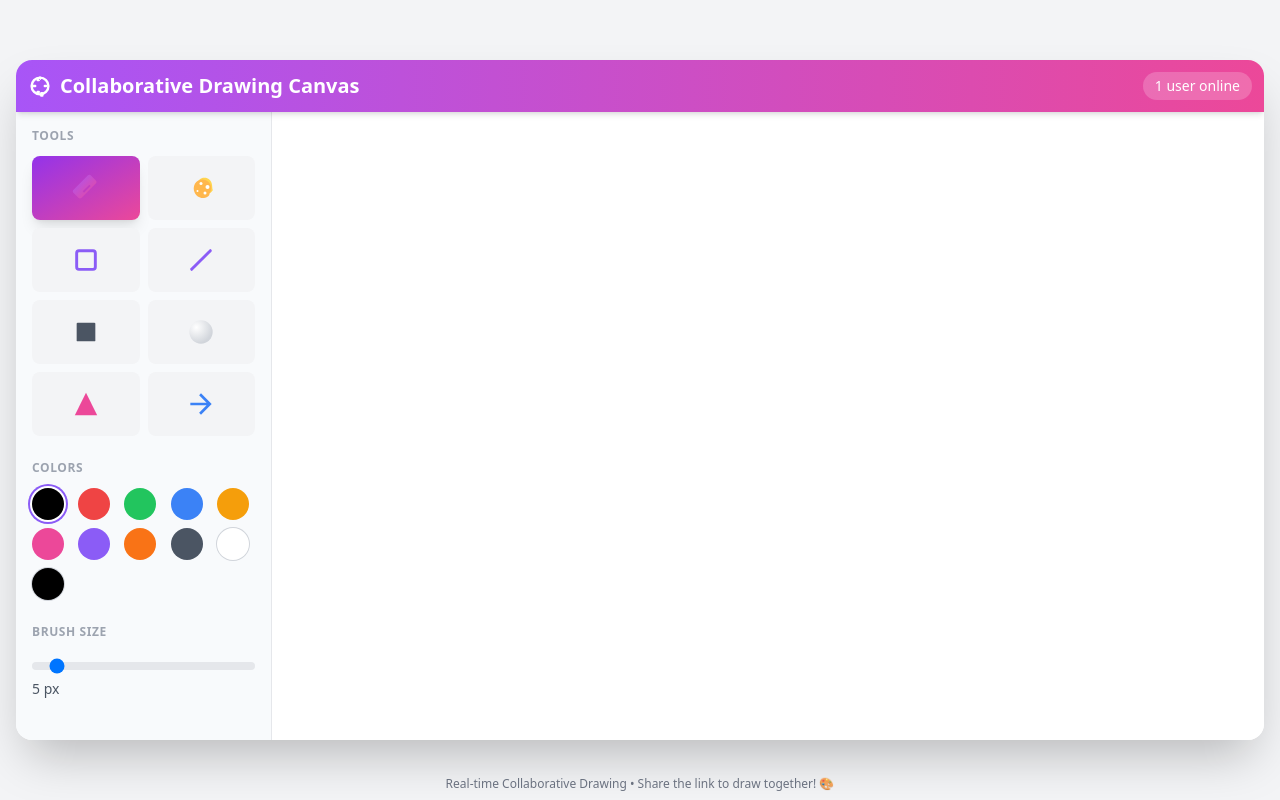
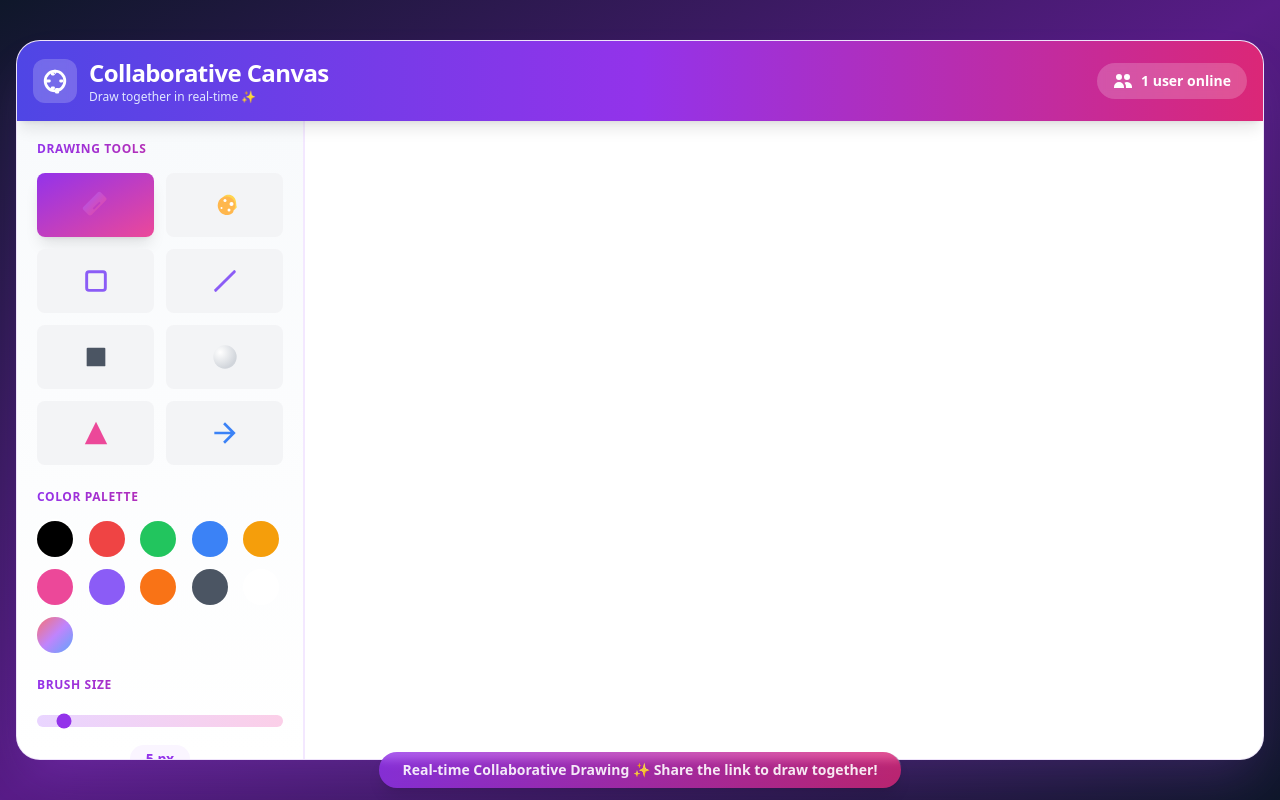
Before and after one commit to sindukuriTeja/flam, a website: page index.html in a window 1280 px wide. Drawn offline with nearby package versions, Linux system fonts and the light colour scheme; no server answers.

Commit message:
update the ui

```diff
--- a/index.html
+++ b/index.html
@@ -21,29 +21,37 @@
       }
     </script>
 </head>
-<body class="bg-gray-100 flex items-center justify-center min-h-screen p-4 font-sans">
-    <div class="w-full max-w-7xl h-[85vh] bg-white rounded-2xl shadow-2xl flex flex-col overflow-hidden">
+<body class="bg-gradient-to-br from-slate-900 via-purple-900 to-slate-900 flex items-center justify-center min-h-screen p-4 font-sans">
+    <div class="w-full max-w-7xl h-[90vh] bg-white/95 backdrop-blur-xl rounded-3xl shadow-2xl shadow-purple-500/20 flex flex-col overflow-hidden border border-purple-200/50">
       <!-- Header -->
-      <header class="bg-gradient-to-r from-purple-500 to-pink-500 text-white p-3 flex items-center justify-between shadow-md z-10">
-        <div class="flex items-center">
-          <svg xmlns="http://www.w3.org/2000/svg" class="h-6 w-6 mr-2" viewBox="0 0 20 20" fill="currentColor">
-            <path d="M10 2a1 1 0 00-1 1v1a1 1 0 002 0V3a1 1 0 00-1-1zM4 10a1 1 0 011-1h1a1 1 0 110 2H5a1 1 0 01-1-1zM10 16a1 1 0 011-1h1a1 1 0 110 2h-1a1 1 0 01-1-1zM16 10a1 1 0 01-1 1h-1a1 1 0 110-2h1a1 1 0 011 1zM3 10a1 1 0 011-1h1a1 1 0 110 2H4a1 1 0 01-1-1zM10 18a1 1 0 011-1h1a1 1 0 110 2h-1a1 1 0 01-1-1zM7 5a1 1 0 011-1h1a1 1 0 110 2H8a1 1 0 01-1-1zM7 15a1 1 0 011-1h1a1 1 0 110 2H8a1 1 0 01-1-1z" />
-            <path fill-rule="evenodd" d="M10 4a6 6 0 100 12 6 6 0 000-12zM2 10a8 8 0 1116 0 8 8 0 01-16 0z" clip-rule="evenodd" />
+      <header class="bg-gradient-to-r from-indigo-600 via-purple-600 to-pink-600 text-white p-4 flex items-center justify-between shadow-lg z-10">
+        <div class="flex items-center gap-3">
+          <div class="bg-white/20 backdrop-blur-sm p-2 rounded-xl">
+            <svg xmlns="http://www.w3.org/2000/svg" class="h-7 w-7" viewBox="0 0 20 20" fill="currentColor">
+              <path d="M10 2a1 1 0 00-1 1v1a1 1 0 002 0V3a1 1 0 00-1-1zM4 10a1 1 0 011-1h1a1 1 0 110 2H5a1 1 0 01-1-1zM10 16a1 1 0 011-1h1a1 1 0 110 2h-1a1 1 0 01-1-1zM16 10a1 1 0 01-1 1h-1a1 1 0 110-2h1a1 1 0 011 1zM3 10a1 1 0 011-1h1a1 1 0 110 2H4a1 1 0 01-1-1zM10 18a1 1 0 011-1h1a1 1 0 110 2h-1a1 1 0 01-1-1zM7 5a1 1 0 011-1h1a1 1 0 110 2H8a1 1 0 01-1-1zM7 15a1 1 0 011-1h1a1 1 0 110 2H8a1 1 0 01-1-1z" />
+              <path fill-rule="evenodd" d="M10 4a6 6 0 100 12 6 6 0 000-12zM2 10a8 8 0 1116 0 8 8 0 01-16 0z" clip-rule="evenodd" />
+            </svg>
+          </div>
+          <div>
+            <h1 class="text-2xl font-bold tracking-tight">Collaborative Canvas</h1>
+            <p class="text-xs text-indigo-100">Draw together in real-time ✨</p>
+          </div>
+        </div>
+        <div id="user-count" class="text-sm bg-white/20 backdrop-blur-sm px-4 py-2 rounded-full font-semibold flex items-center gap-2">
+          <svg xmlns="http://www.w3.org/2000/svg" class="h-5 w-5" viewBox="0 0 20 20" fill="currentColor">
+            <path d="M9 6a3 3 0 11-6 0 3 3 0 016 0zM17 6a3 3 0 11-6 0 3 3 0 016 0zM12.93 17c.046-.327.07-.66.07-1a6.97 6.97 0 00-1.5-4.33A5 5 0 0119 16v1h-6.07zM6 11a5 5 0 015 5v1H1v-1a5 5 0 015-5z" />
           </svg>
-          <h1 class="text-xl font-bold">Collaborative Drawing Canvas</h1>
-        </div>
-        <div id="user-count" class="text-sm bg-white bg-opacity-20 px-3 py-1 rounded-full">
-          1 user online
+          <span>1 user online</span>
         </div>
       </header>
       <div class="w-full flex flex-row flex-grow overflow-hidden">
         <!-- Toolbar -->
-        <div id="toolbar" class="bg-toolbar-bg p-4 flex flex-col items-center justify-start gap-6 border-r border-gray-200 overflow-y-auto w-64">
+        <div id="toolbar" class="bg-gradient-to-b from-slate-50 to-white p-5 flex flex-col items-center justify-start gap-6 border-r-2 border-purple-100 overflow-y-auto w-72 shadow-xl">
 
           <!-- Tools -->
           <div class="w-full">
-            <h3 class="text-xs font-bold text-gray-400 mb-3 tracking-wider uppercase">Tools</h3>
-            <div id="tool-container" class="grid grid-cols-2 gap-2">
+            <h3 class="text-xs font-bold text-transparent bg-clip-text bg-gradient-to-r from-purple-600 to-pink-600 mb-4 tracking-wider uppercase">Drawing Tools</h3>
+            <div id="tool-container" class="grid grid-cols-2 gap-3">
                 <button data-tool="brush" class="tool-btn p-2 rounded-lg flex justify-center items-center h-16 w-full" aria-label="Brush Tool">
                     <svg xmlns="http://www.w3.org/2000/svg" class="w-8 h-8" viewBox="0 0 24 24">
                         <defs>
@@ -103,19 +111,19 @@
 
           <!-- Color Palette -->
           <div class="w-full">
-            <h3 class="text-xs font-bold text-gray-400 mb-3 tracking-wider uppercase">Colors</h3>
-            <div id="color-palette" class="grid grid-cols-5 gap-2">
-              <button data-color="#000000" class="w-8 h-8 rounded-full transition-transform transform hover:scale-110" style="background-color: #000000;" aria-label="Select color #000000"></button>
-              <button data-color="#ef4444" class="w-8 h-8 rounded-full transition-transform transform hover:scale-110" style="background-color: #ef4444;" aria-label="Select color #ef4444"></button>
-              <button data-color="#22c55e" class="w-8 h-8 rounded-full transition-transform transform hover:scale-110" style="background-color: #22c55e;" aria-label="Select color #22c55e"></button>
-              <button data-color="#3b82f6" class="w-8 h-8 rounded-full transition-transform transform hover:scale-110" style="background-color: #3b82f6;" aria-label="Select color #3b82f6"></button>
-              <button data-color="#f59e0b" class="w-8 h-8 rounded-full transition-transform transform hover:scale-110" style="background-color: #f59e0b;" aria-label="Select color #f59e0b"></button>
-              <button data-color="#ec4899" class="w-8 h-8 rounded-full transition-transform transform hover:scale-110" style="background-color: #ec4899;" aria-label="Select color #ec4899"></button>
-              <button data-color="#8b5cf6" class="w-8 h-8 rounded-full transition-transform transform hover:scale-110" style="background-color: #8b5cf6;" aria-label="Select color #8b5cf6"></button>
-              <button data-color="#f97316" class="w-8 h-8 rounded-full transition-transform transform hover:scale-110" style="background-color: #f97316;" aria-label="Select color #f97316"></button>
-              <button data-color="#4b5563" class="w-8 h-8 rounded-full transition-transform transform hover:scale-110" style="background-color: #4b5563;" aria-label="Select color #4b5563"></button>
-              <button data-color="#ffffff" class="w-8 h-8 rounded-full transition-transform transform hover:scale-110 ring-1 ring-gray-300" style="background-color: #ffffff;" aria-label="Select color #ffffff"></button>
-              <label class="block relative w-8 h-8 rounded-full cursor-pointer transition-transform transform hover:scale-110 ring-1 ring-gray-300" aria-label="Select custom color">
+            <h3 class="text-xs font-bold text-transparent bg-clip-text bg-gradient-to-r from-purple-600 to-pink-600 mb-4 tracking-wider uppercase">Color Palette</h3>
+            <div id="color-palette" class="grid grid-cols-5 gap-3">
+              <button data-color="#000000" class="w-9 h-9 rounded-full transition-all transform hover:scale-125 hover:shadow-lg ring-2 ring-offset-2 ring-transparent hover:ring-purple-300" style="background-color: #000000;" aria-label="Select color #000000"></button>
+              <button data-color="#ef4444" class="w-9 h-9 rounded-full transition-all transform hover:scale-125 hover:shadow-lg ring-2 ring-offset-2 ring-transparent hover:ring-red-300" style="background-color: #ef4444;" aria-label="Select color #ef4444"></button>
+              <button data-color="#22c55e" class="w-9 h-9 rounded-full transition-all transform hover:scale-125 hover:shadow-lg ring-2 ring-offset-2 ring-transparent hover:ring-green-300" style="background-color: #22c55e;" aria-label="Select color #22c55e"></button>
+              <button data-color="#3b82f6" class="w-9 h-9 rounded-full transition-all transform hover:scale-125 hover:shadow-lg ring-2 ring-offset-2 ring-transparent hover:ring-blue-300" style="background-color: #3b82f6;" aria-label="Select color #3b82f6"></button>
+              <button data-color="#f59e0b" class="w-9 h-9 rounded-full transition-all transform hover:scale-125 hover:shadow-lg ring-2 ring-offset-2 ring-transparent hover:ring-amber-300" style="background-color: #f59e0b;" aria-label="Select color #f59e0b"></button>
+              <button data-color="#ec4899" class="w-9 h-9 rounded-full transition-all transform hover:scale-125 hover:shadow-lg ring-2 ring-offset-2 ring-transparent hover:ring-pink-300" style="background-color: #ec4899;" aria-label="Select color #ec4899"></button>
+              <button data-color="#8b5cf6" class="w-9 h-9 rounded-full transition-all transform hover:scale-125 hover:shadow-lg ring-2 ring-offset-2 ring-transparent hover:ring-purple-300" style="background-color: #8b5cf6;" aria-label="Select color #8b5cf6"></button>
+              <button data-color="#f97316" class="w-9 h-9 rounded-full transition-all transform hover:scale-125 hover:shadow-lg ring-2 ring-offset-2 ring-transparent hover:ring-orange-300" style="background-color: #f97316;" aria-label="Select color #f97316"></button>
+              <button data-color="#4b5563" class="w-9 h-9 rounded-full transition-all transform hover:scale-125 hover:shadow-lg ring-2 ring-offset-2 ring-transparent hover:ring-gray-300" style="background-color: #4b5563;" aria-label="Select color #4b5563"></button>
+              <button data-color="#ffffff" class="w-9 h-9 rounded-full transition-all transform hover:scale-125 hover:shadow-lg ring-2 ring-offset-2 ring-gray-300 hover:ring-purple-300" style="background-color: #ffffff;" aria-label="Select color #ffffff"></button>
+              <label class="block relative w-9 h-9 rounded-full cursor-pointer transition-all transform hover:scale-125 hover:shadow-lg ring-2 ring-offset-2 ring-purple-300 bg-gradient-to-br from-red-400 via-purple-400 to-blue-400" aria-label="Select custom color">
                 <input type="color" value="#000000" class="absolute top-0 left-0 w-full h-full opacity-0 cursor-pointer">
               </label>
             </div>
@@ -123,17 +131,19 @@
 
           <!-- Brush Size Slider -->
           <div class="w-full">
-            <h3 class="text-xs font-bold text-gray-400 mb-3 tracking-wider uppercase">Brush Size</h3>
+            <h3 class="text-xs font-bold text-transparent bg-clip-text bg-gradient-to-r from-purple-600 to-pink-600 mb-4 tracking-wider uppercase">Brush Size</h3>
             <input
               id="brush-size"
               type="range"
               min="1"
               max="50"
               value="5"
-              class="w-full h-2 bg-gray-200 rounded-lg appearance-none cursor-pointer range-thumb-purple-500"
+              class="w-full h-3 bg-gradient-to-r from-purple-200 to-pink-200 rounded-lg appearance-none cursor-pointer accent-purple-600"
               aria-label="Adjust brush size"
             />
-            <span id="brush-size-value" class="text-sm font-medium text-gray-600 w-full text-center mt-2">5 px</span>
+            <div class="flex justify-center mt-3">
+              <span id="brush-size-value" class="text-sm font-bold text-purple-600 bg-purple-50 px-4 py-1 rounded-full">5 px</span>
+            </div>
           </div>
 
            <!-- Fill Shape Toggle -->
@@ -149,14 +159,14 @@
           <!-- Action Buttons -->
           <div class="grid grid-cols-2 gap-2 w-full mt-auto pt-4">
             <!-- Room/Share Section -->
-            <div class="col-span-2 mb-3 p-3 bg-gradient-to-r from-purple-50 to-pink-50 rounded-lg border border-purple-200">
+            <div class="col-span-2 mb-3 p-4 bg-gradient-to-br from-purple-50 via-pink-50 to-purple-50 rounded-xl border-2 border-purple-300 shadow-lg">
               <div class="flex items-center justify-between mb-2">
                 <span class="text-xs font-bold text-purple-700 uppercase tracking-wider">Collaboration</span>
                 <span id="room-id-display" class="text-xs text-purple-600 font-mono"></span>
               </div>
               <button
                 id="share-link-btn"
-                class="w-full p-2 rounded-lg bg-gradient-to-r from-purple-500 to-pink-500 text-white font-semibold hover:from-purple-600 hover:to-pink-600 transition-all flex items-center justify-center gap-2 shadow-md"
+                class="w-full p-3 rounded-xl bg-gradient-to-r from-purple-600 to-pink-600 text-white font-bold hover:from-purple-700 hover:to-pink-700 transition-all flex items-center justify-center gap-2 shadow-lg hover:shadow-xl hover:scale-105 transform"
                 aria-label="Share collaboration link"
               >
                 <svg xmlns="http://www.w3.org/2000/svg" class="h-5 w-5" viewBox="0 0 20 20" fill="currentColor"><path d="M15 8a3 3 0 10-2.977-2.63l-4.94 2.47a3 3 0 100 4.319l4.94 2.47a3 3 0 10.895-1.789l-4.94-2.47a3.027 3.027 0 000-.74l4.94-2.47C13.456 7.68 14.19 8 15 8z"/></svg>
@@ -164,7 +174,7 @@
               </button>
               <button
                 id="create-room-btn"
-                class="w-full mt-2 p-2 rounded-lg bg-white text-purple-600 font-semibold hover:bg-purple-50 transition-all flex items-center justify-center gap-2 border border-purple-300 text-sm"
+                class="w-full mt-2 p-3 rounded-xl bg-white text-purple-600 font-bold hover:bg-purple-100 transition-all flex items-center justify-center gap-2 border-2 border-purple-300 hover:border-purple-400 hover:scale-105 transform shadow-md"
                 aria-label="Create new room"
               >
                 <svg xmlns="http://www.w3.org/2000/svg" class="h-4 w-4" viewBox="0 0 20 20" fill="currentColor"><path fill-rule="evenodd" d="M10 3a1 1 0 011 1v5h5a1 1 0 110 2h-5v5a1 1 0 11-2 0v-5H4a1 1 0 110-2h5V4a1 1 0 011-1z" clip-rule="evenodd"/></svg>
@@ -174,7 +184,7 @@
 
             <button
               id="undo-btn"
-              class="p-3 rounded-lg bg-indigo-100 text-indigo-600 font-semibold hover:bg-indigo-200 transition-colors disabled:opacity-50 disabled:cursor-not-allowed flex items-center justify-center gap-2"
+              class="p-3 rounded-xl bg-gradient-to-br from-indigo-100 to-indigo-200 text-indigo-700 font-bold hover:from-indigo-200 hover:to-indigo-300 transition-all disabled:opacity-50 disabled:cursor-not-allowed flex items-center justify-center gap-2 shadow-md hover:shadow-lg hover:scale-105 transform"
               aria-label="Undo last action"
             >
               <svg xmlns="http://www.w3.org/2000/svg" class="w-5 h-5" viewBox="0 0 24 24" fill="currentColor"><path d="M12.5 8C9.81 8 7.45 8.99 5.6 10.6L2 7v9h9l-3.62-3.62c1.39-1.16 3.16-1.88 5.12-1.88 3.54 0 6.55 2.31 7.6 5.5l2.37-.78C21.38 11.23 17.28 8 12.5 8z"/></svg>
@@ -182,7 +192,7 @@
             </button>
             <button
               id="redo-btn"
-              class="p-3 rounded-lg bg-indigo-100 text-indigo-600 font-semibold hover:bg-indigo-200 transition-colors disabled:opacity-50 disabled:cursor-not-allowed flex items-center justify-center gap-2"
+              class="p-3 rounded-xl bg-gradient-to-br from-indigo-100 to-indigo-200 text-indigo-700 font-bold hover:from-indigo-200 hover:to-indigo-300 transition-all disabled:opacity-50 disabled:cursor-not-allowed flex items-center justify-center gap-2 shadow-md hover:shadow-lg hover:scale-105 transform"
               aria-label="Redo last action"
             >
                <svg xmlns="http://www.w3.org/2000/svg" class="w-5 h-5" viewBox="0 0 24 24" fill="currentColor"><path d="M18.4 10.6C16.55 8.99 14.19 8 11.5 8c-4.78 0-8.88 3.23-10.13 7.5l-2.37-.78C.62 11.23 4.72 8 9.5 8c2.69 0 5.05.99 6.9 2.6l3.6-3.6v9h-9l3.62-3.62z"/></svg>
@@ -190,7 +200,7 @@
             </button>
             <button
               id="clear-btn"
-              class="p-3 rounded-lg bg-red-100 text-red-600 font-semibold hover:bg-red-200 transition-colors flex items-center justify-center gap-2 col-span-2"
+              class="p-3 rounded-xl bg-gradient-to-br from-red-100 to-red-200 text-red-700 font-bold hover:from-red-200 hover:to-red-300 transition-all flex items-center justify-center gap-2 col-span-2 shadow-md hover:shadow-lg hover:scale-105 transform"
               aria-label="Clear canvas"
             >
               <svg xmlns="http://www.w3.org/2000/svg" class="h-5 w-5" viewBox="0 0 20 20" fill="currentColor"><path fill-rule="evenodd" d="M9 2a1 1 0 00-.894.553L7.382 4H4a1 1 0 000 2v10a2 2 0 002 2h8a2 2 0 002-2V6a1 1 0 100-2h-3.382l-.724-1.447A1 1 0 0011 2H9zM7 8a1 1 0 012 0v6a1 1 0 11-2 0V8zm4 0a1 1 0 012 0v6a1 1 0 11-2 0V8z" clip-rule="evenodd" /></svg>
@@ -198,7 +208,7 @@
             </button>
              <button
               id="download-btn"
-              class="p-3 rounded-lg bg-green-100 text-green-600 font-semibold hover:bg-green-200 transition-colors flex items-center justify-center gap-2 col-span-2"
+              class="p-3 rounded-xl bg-gradient-to-br from-green-100 to-green-200 text-green-700 font-bold hover:from-green-200 hover:to-green-300 transition-all flex items-center justify-center gap-2 col-span-2 shadow-md hover:shadow-lg hover:scale-105 transform"
               aria-label="Download image"
             >
               <svg xmlns="http://www.w3.org/2000/svg" class="h-5 w-5" viewBox="0 0 20 20" fill="currentColor"><path fill-rule="evenodd" d="M3 17a1 1 0 011-1h12a1 1 0 110 2H4a1 1 0 01-1-1zm3.293-7.707a1 1 0 011.414 0L9 10.586V3a1 1 0 112 0v7.586l1.293-1.293a1 1 0 111.414 1.414l-3 3a1 1 0 01-1.414 0l-3-3a1 1 0 010-1.414z" clip-rule="evenodd" /></svg>
@@ -213,8 +223,8 @@
         </div>
       </div>
     </div>
-    <footer class="fixed bottom-2 text-center text-gray-500 text-xs w-full">
-      <p>Real-time Collaborative Drawing • Share the link to draw together! 🎨</p>
+    <footer class="fixed bottom-3 text-center w-full">
+      <p class="text-sm font-semibold text-white/90 bg-gradient-to-r from-purple-600/80 to-pink-600/80 backdrop-blur-sm px-6 py-2 rounded-full inline-block shadow-lg">Real-time Collaborative Drawing ✨ Share the link to draw together!</p>
     </footer>
     <script src="/public/index.js"></script>
   </body>
```
